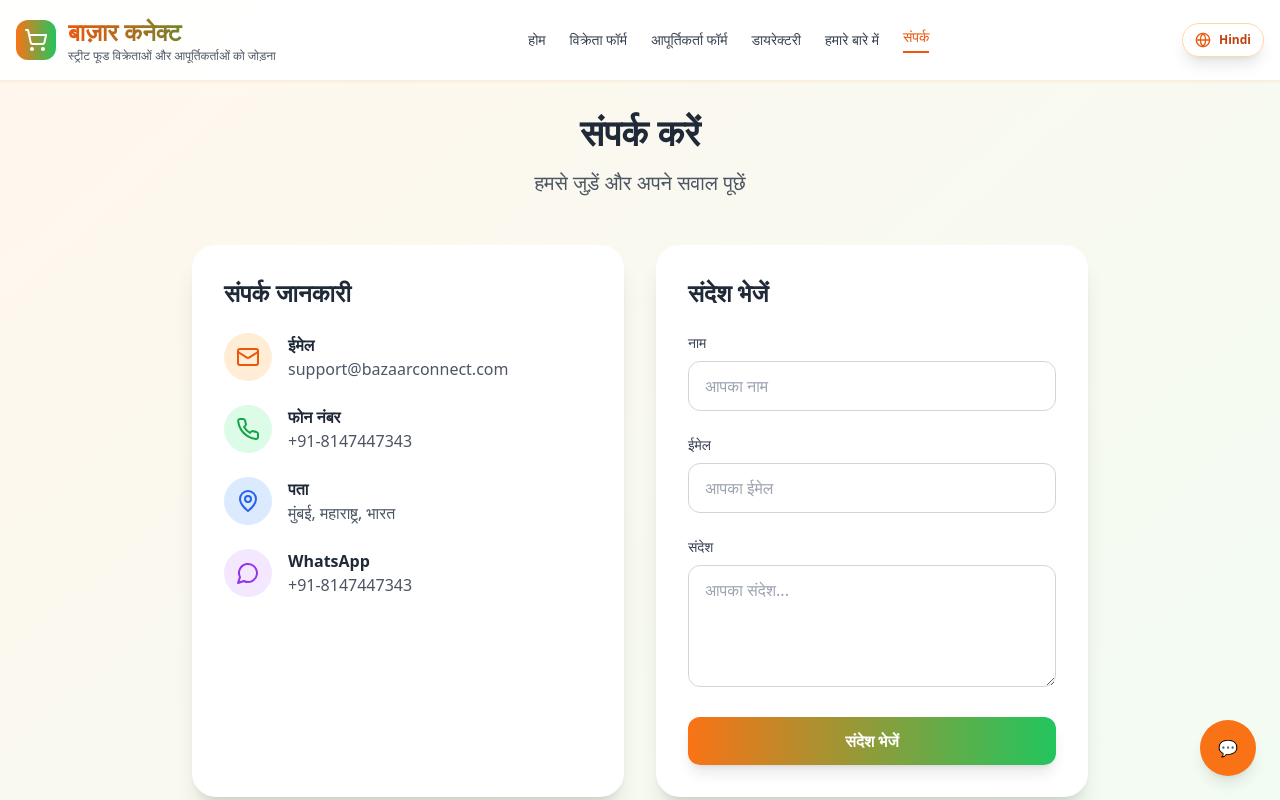
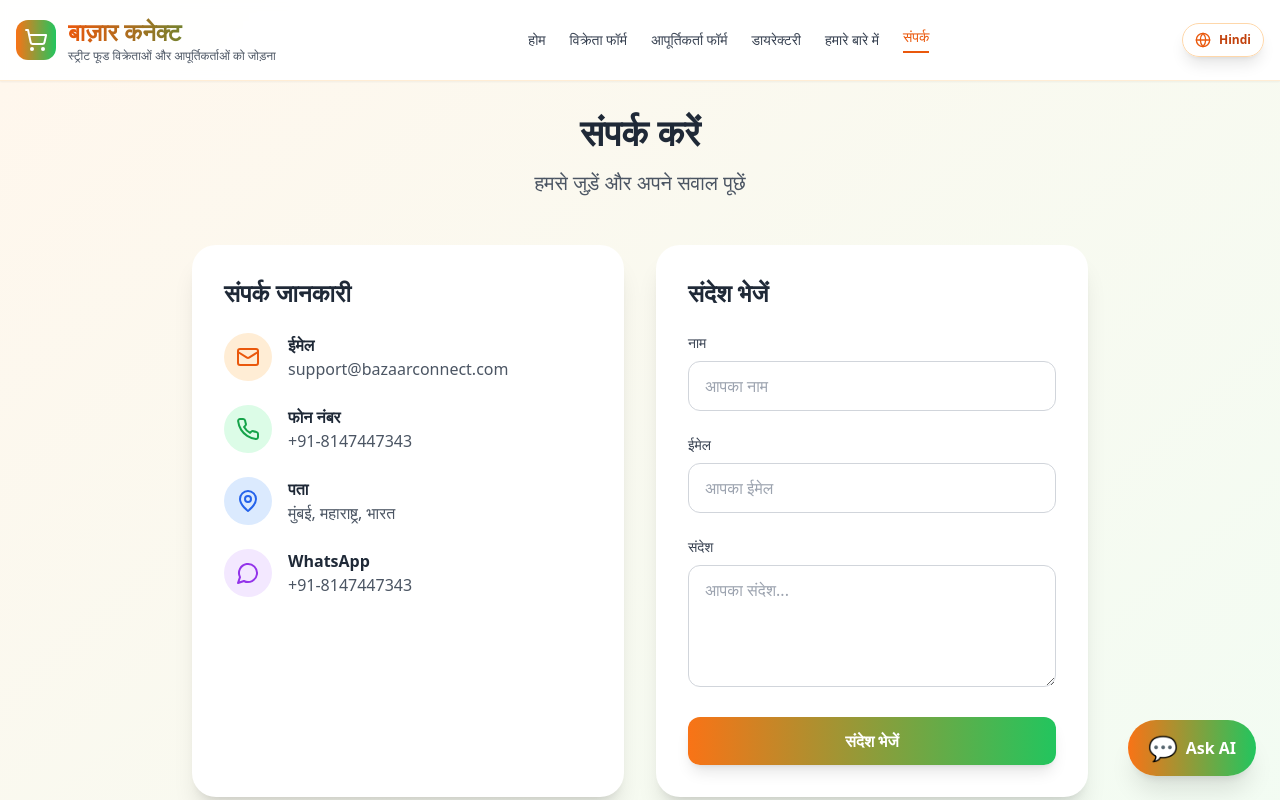
Before and after one commit to NischaySai35/BazaarConnect_Website, a React (Vite) app: page /contact in a window 1280 px wide. Shown: the top 800 px of the page. Built offline with nearby package versions, Linux system fonts and the light colour scheme.

Commit message:
icon changes

```diff
--- a/src/App.tsx
+++ b/src/App.tsx
@@ -1,4 +1,4 @@
-import React, { useState } from 'react';
+import { useState } from 'react';
 import { BrowserRouter as Router, Routes, Route } from 'react-router-dom';
 import { Header } from './components/Header';
 import { Footer } from './components/Footer';
--- a/src/components/ChatbotWidget.tsx
+++ b/src/components/ChatbotWidget.tsx
@@ -40,20 +40,23 @@ export const ChatbotWidget: React.FC = () => {
 
   return (
     <>
-      {/* Floating Button */}
-      <button
-        onClick={() => setOpen(true)}
-        className="fixed bottom-6 right-6 z-50 bg-orange-500 hover:bg-orange-600 text-white rounded-full w-14 h-14 flex items-center justify-center shadow-lg"
-        aria-label="Open chatbot"
-      >
-        💬
-      </button>
+      {/* Improved Floating Button */}
+      {!open && (
+        <button
+          onClick={() => setOpen(true)}
+          className="fixed bottom-6 right-6 z-50 flex items-center gap-2 bg-gradient-to-r from-orange-500 to-green-500 hover:from-orange-600 hover:to-green-600 text-white rounded-full px-5 py-3 shadow-xl transition-all duration-200 hover:scale-105"
+          aria-label="Open chatbot"
+        >
+          <span className="text-2xl">💬</span>
+          <span className="font-semibold text-base">Ask AI</span>
+        </button>
+      )}
       {/* Chat Window */}
       {open && (
         <div className="fixed bottom-24 right-6 z-50 w-80 bg-white rounded-xl shadow-2xl flex flex-col">
           <div className="flex justify-between items-center p-3 border-b">
             <span className="font-bold">BazaarConnect AI</span>
-            <button onClick={() => setOpen(false)} className="text-gray-400 hover:text-gray-700">&times;</button>
+            <button onClick={() => setOpen(false)} className="text-gray-400 hover:text-gray-700 text-2xl leading-none">&times;</button>
           </div>
           <div
             className="flex-1 p-3 overflow-y-auto"
```
